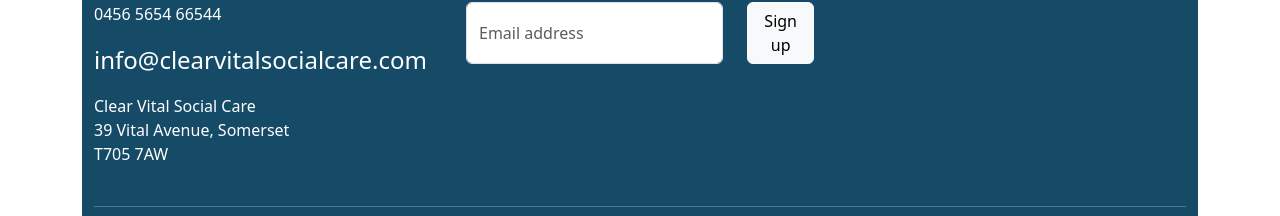
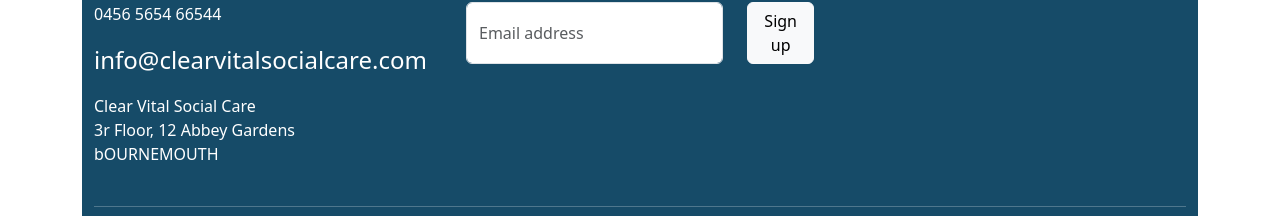
Before and after one commit to SojiJoro/Clearv, a Next.js app: page / in a window 1280 px wide. Shown: the part 2095-2311 px from the top of the page. Built offline with nearby package versions, Linux system fonts and the light colour scheme.

Commit message:
Homepage update

```diff
--- a/src/app/page.tsx
+++ b/src/app/page.tsx
@@ -478,9 +478,10 @@
               <p>
                 Clear Vital Social Care
                 <br />
-                39 Vital Avenue, Somerset
+                3r Floor, 12 Abbey Gardens
                 <br />
-                T705 7AW
+                bOURNEMOUTH
+                <br />
               </p>
             </div>
 
```
